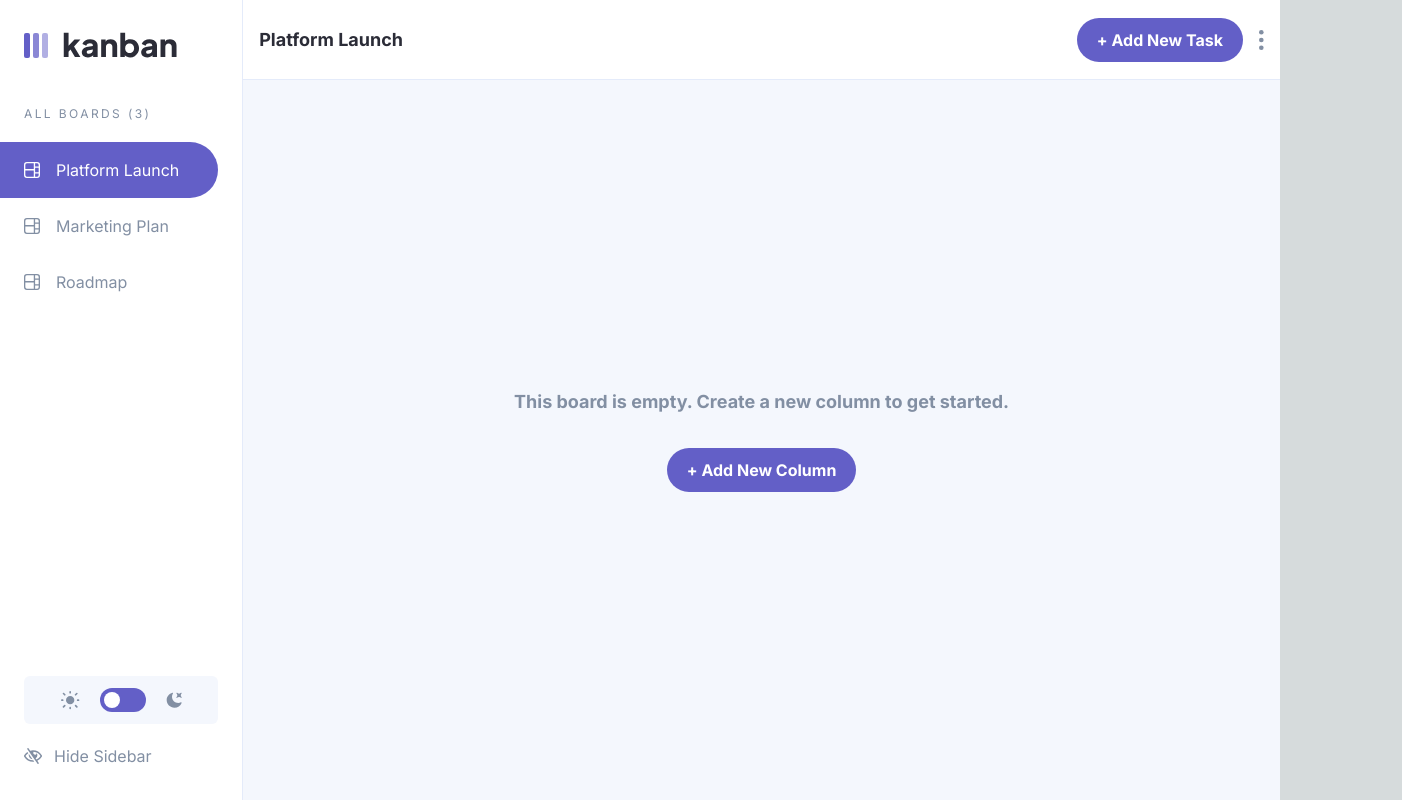
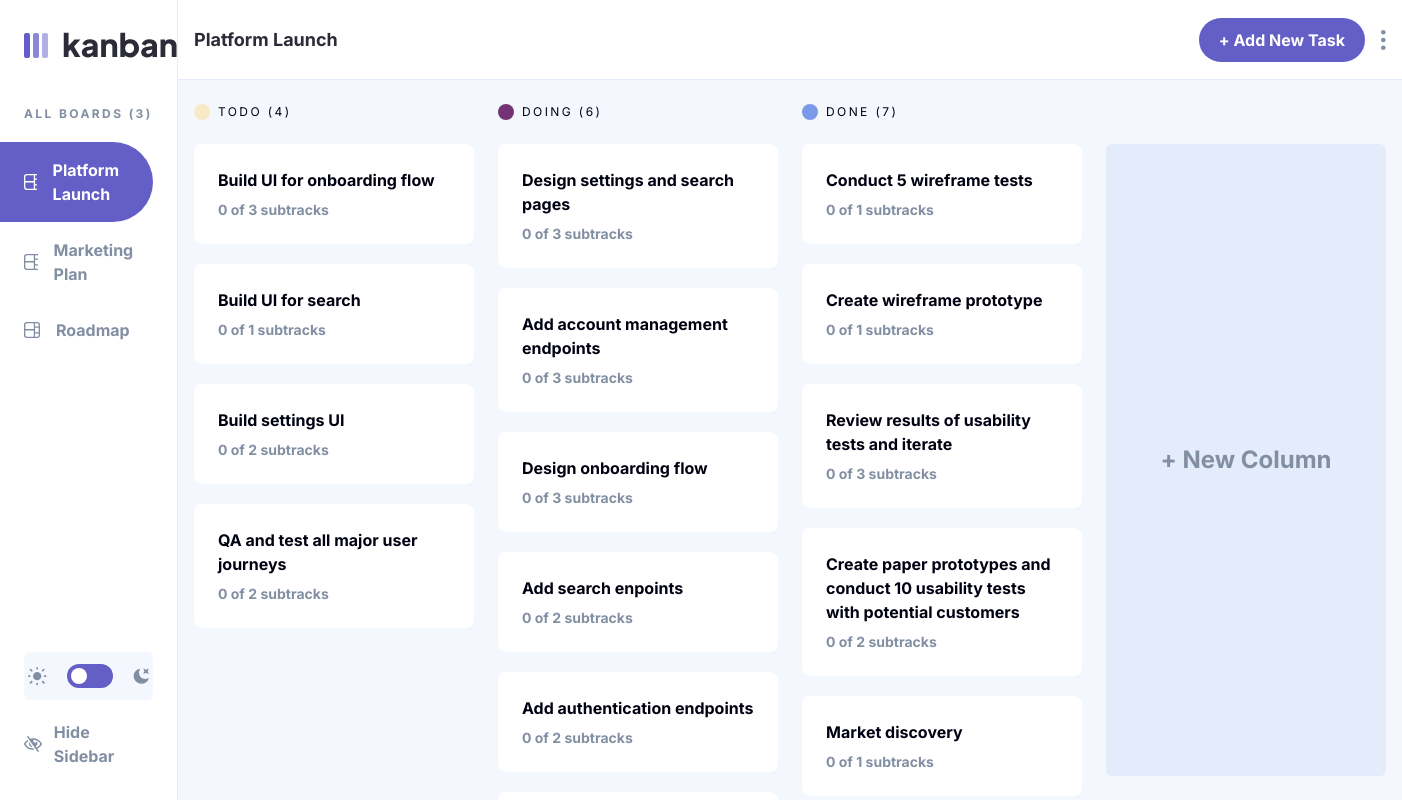
Before and after one commit to RogelioCamargo/kanban-task-management, a Next.js app: page / in a window 1280 px wide. Shown: the whole page, 1402 px wide, since content can reach past the window. Built offline with nearby package versions, Linux system fonts and the light colour scheme.

Commit message:
Display boards, tasks and subtasks

```diff
--- a/app/page.tsx
+++ b/app/page.tsx
@@ -1,20 +1,33 @@
 import Aside from "@/components/Aside";
 import Header from "@/components/Header";
+import AddColumn from "@/components/ui/AddColumn";
 import Button from "@/components/ui/Button";
+import Column from "@/components/ui/Column";
+import { boards } from "@/data";
 
 export default function Home() {
+  const board = boards[0];
+
   return (
     <div className="h-full flex">
-			<Aside />
-			<div className="w-full">
-				<Header />
-				<main className="p-3 text-center text-gray-300 flex flex-col items-center justify-center gap-6 lg:gap-8 bg-gray-100 dark:bg-gray-600">
+      <Aside />
+      <div className="w-full">
+        <Header />
+        {/* <main className="p-3 text-center text-gray-300 flex flex-col items-center justify-center gap-6 lg:gap-8 bg-gray-100 dark:bg-gray-600">
 					<p className="text-lg font-bold">
 						This board is empty. Create a new column to get started.
 					</p>
 					<Button>+ Add New Column</Button>
-				</main>
-			</div>
+				</main> */}
+        <main className="bg-gray-100 dark:bg-gray-600 px-4 py-6 flex gap-6 overflow-scroll">
+          {board.columns.map((column) => (
+            <Column key={board.name} column={column} />
+          ))}
+					<div className="pt-[40px]">
+						<AddColumn />
+					</div>
+        </main>
+      </div>
     </div>
   );
 }
--- a/components/Aside.tsx
+++ b/components/Aside.tsx
@@ -3,7 +3,7 @@ import ThemeToggler from "./ui/ThemeToggler";
 
 export default function Aside() {
   return (
-    <aside className="hidden md:flex flex-col gap-12 py-8 bg-white dark:bg-gray-500 h-full w-[300px] border-r border-gray-200 dark:border-gray-400">
+    <aside className="hidden font-bold md:flex flex-col gap-12 py-8 bg-white dark:bg-gray-500 h-full w-[300px] border-r border-gray-200 dark:border-gray-400">
       <div className="pl-6 text-gray-500 dark:text-white">
         <svg width="153" height="26" xmlns="http://www.w3.org/2000/svg">
           <g fill="none" fillRule="evenodd">
--- a/components/Header.tsx
+++ b/components/Header.tsx
@@ -2,7 +2,7 @@ import Button from "./ui/Button";
 
 export default function Header() {
   return (
-    <header className="flex justify-between text-gray-500 px-4 py-7 bg-white dark:bg-gray-500 h-16 md:h-20 border-b border-gray-200 dark:border-gray-400">
+    <header className="flex justify-between text-gray-500 dark:text-white px-4 py-7 bg-white dark:bg-gray-500 h-16 md:h-20 border-b border-gray-200 dark:border-gray-400">
       <div className="flex items-center gap-4">
         <svg
           className="md:hidden"
--- /dev/null
+++ b/components/ui/AddColumn.tsx
@@ -0,0 +1,9 @@
+import { Column } from "@/types";
+
+export default function AddColumn() {
+  return (
+    <div className="w-[280px] h-full text-center text-[24px] font-bold text-gray-300 bg-gray-200 dark:bg-gray-500 flex justify-center items-center rounded-md">
+      + New Column
+    </div>
+  );
+}
--- /dev/null
+++ b/components/ui/Column.tsx
@@ -0,0 +1,26 @@
+import { Column } from "@/types";
+import Task from "./Task";
+import AddColumn from "./AddColumn";
+
+export default function Column({ column }: { column: Column }) {
+  const columnColor = Math.floor(Math.random() * 16777215).toString(16);
+
+  return (
+    <div className="text-black dark:text-white">
+      <div className="flex gap-2 items-center mb-6">
+        <div
+          className="h-4 w-4 rounded-full"
+          style={{ backgroundColor: `#${columnColor}` }}
+        ></div>
+        <h3 className="text-xs uppercase tracking-[2.4px]">
+          {column.name} ({column.tasks.length})
+        </h3>
+      </div>
+      <ul className="flex flex-col gap-5">
+        {column.tasks.map((task) => (
+          <Task key={task.title} task={task} />
+        ))}
+      </ul>
+    </div>
+  );
+}
--- /dev/null
+++ b/components/ui/Task.tsx
@@ -0,0 +1,15 @@
+import { Task } from "@/types";
+
+export default function Task({ task }: { task: Task }) {
+  return (
+    <li
+      className="w-[280px] px-4 md:px-6 py-6 bg-white dark:bg-gray-500 rounded-lg font-bold"
+      draggable
+    >
+      <h4 className="mb-2">{task.title}</h4>
+      <p className="text-sm text-gray-300">
+        0 of {task.subtasks.length} subtracks
+      </p>
+    </li>
+  );
+}
--- a/tailwind.config.ts
+++ b/tailwind.config.ts
@@ -18,9 +18,9 @@ const config: Config = {
 				400: '#3E3F4E',
 				500: '#2B2C37',
 				600: '#20212C',
-				700: '000112'
 			},
-			'white': "#FFFFFF"
+			'white': "#FFF",
+			'black': "#000112"
 		},
     extend: {
       backgroundImage: {
--- /dev/null
+++ b/types.ts
@@ -0,0 +1,16 @@
+export interface SubTask {
+  title: string;
+  isCompleted: boolean;
+}
+
+export interface Task {
+  title: string;
+  description: string;
+  status: string;
+  subtasks: SubTask[];
+}
+
+export interface Column {
+  name: string;
+  tasks: Task[];
+}
```
